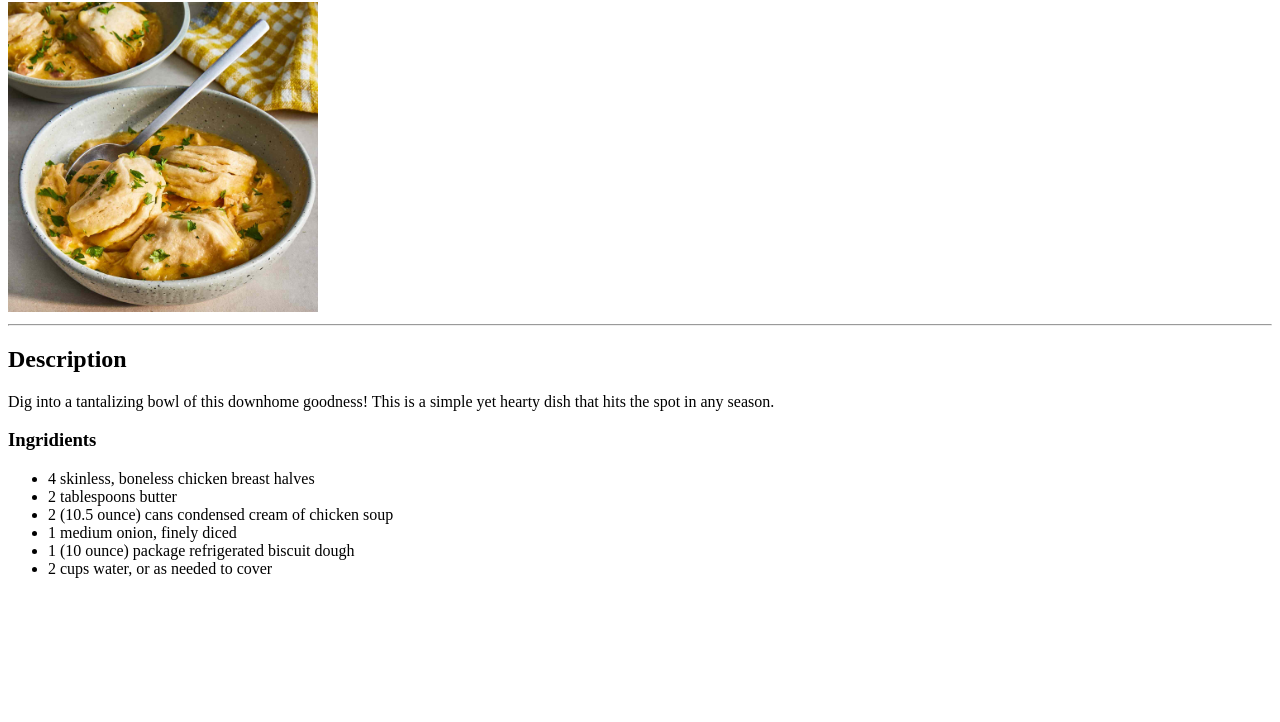
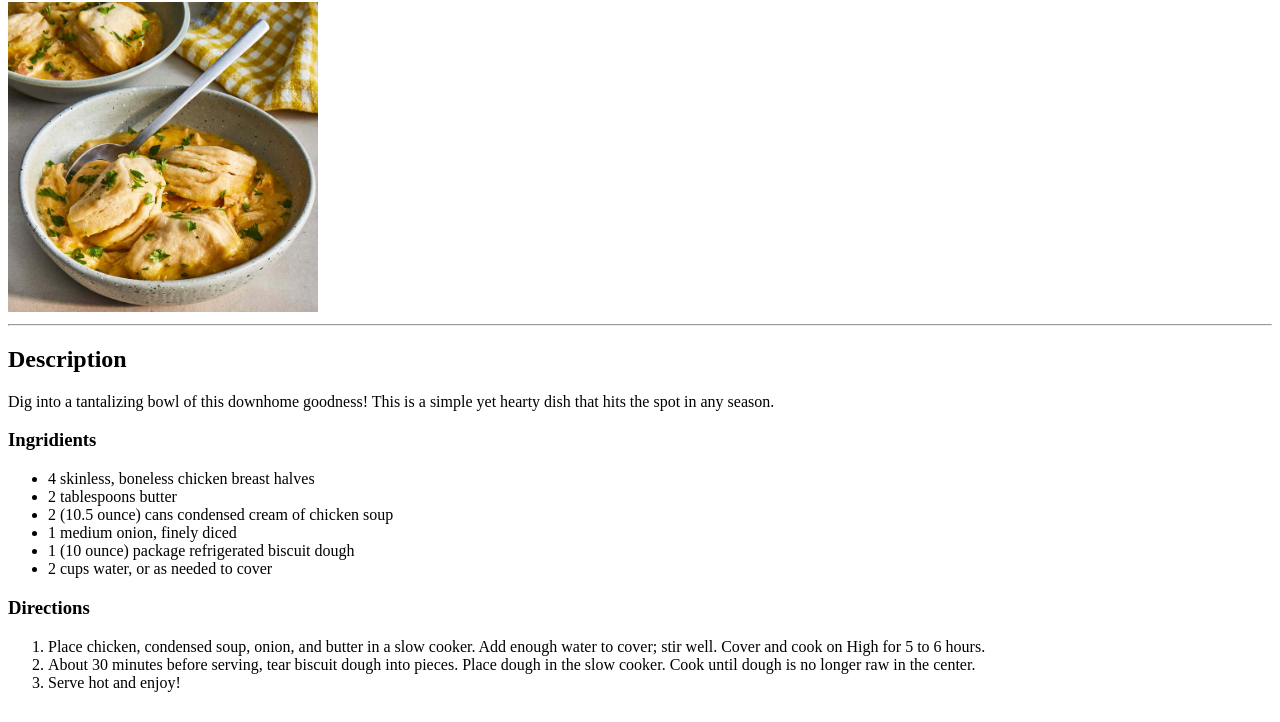
Before and after one commit to RMike-droid/odin-recipes, a plain HTML site: page recipes/dumplins.html in a window 1280 px wide. Shown: the part 78-800 px from the top of the page. Drawn offline with Linux system fonts and the light colour scheme.

Commit message:
Create directions ordered list

```diff
--- a/recipes/dumplins.html
+++ b/recipes/dumplins.html
@@ -26,5 +26,14 @@
                 <li>2 cups water, or as needed to cover</li>
             </ul>
         </p>
+
+        <h3>Directions</h3>
+        <p>
+            <ol>
+                <li>Place chicken, condensed soup, onion, and butter in a slow cooker. Add enough water to cover; stir well. Cover and cook on High for 5 to 6 hours.</li>
+                <li>About 30 minutes before serving, tear biscuit dough into pieces. Place dough in the slow cooker. Cook until dough is no longer raw in the center.</li>
+                <li>Serve hot and enjoy!</li>
+            </ol>
+        </p>
     </body>
 </html>
```
